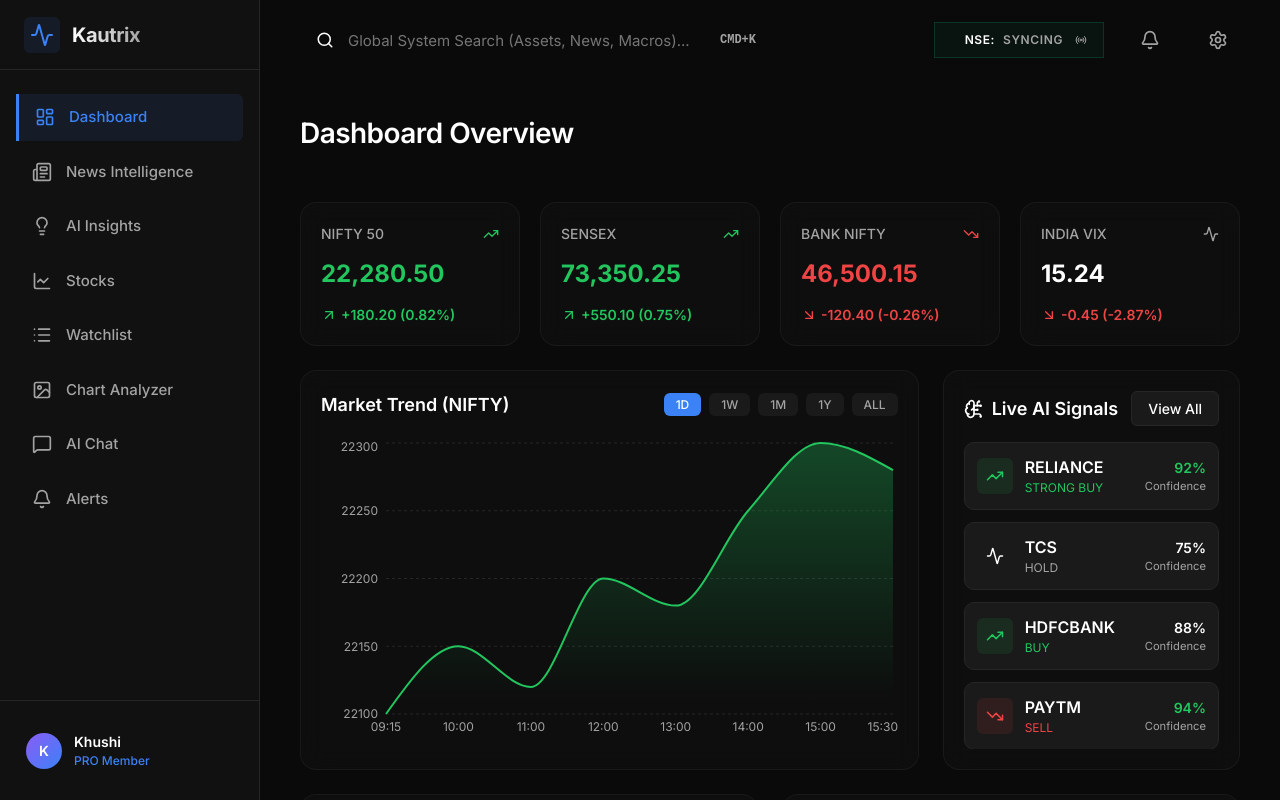
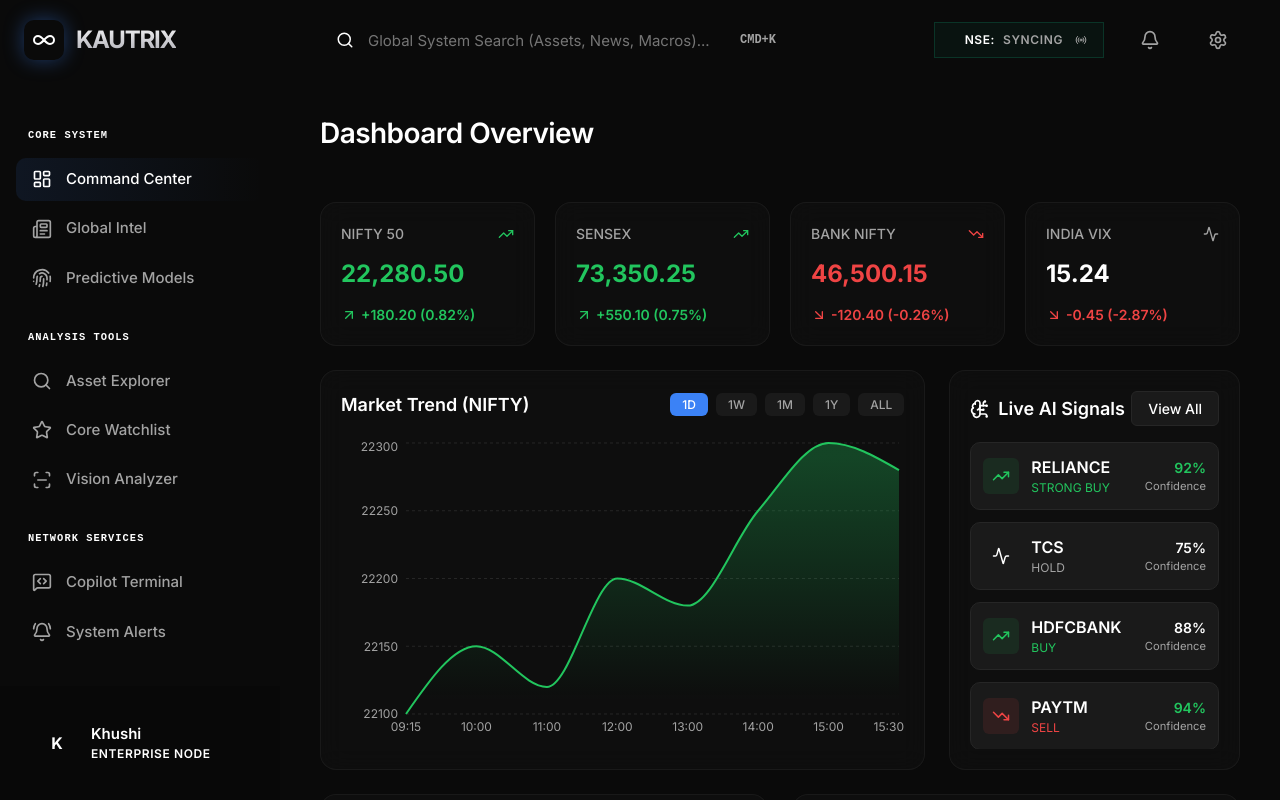
Before and after one commit to anshpatoliya27/Kautrix, a React (Create React App) app: page /dashboard in a window 1280 px wide. Built offline with nearby package versions, Linux system fonts and the light colour scheme.

Commit message:
implement sidebar navigation components

```diff
--- a/src/components/Sidebar.css
+++ b/src/components/Sidebar.css
@@ -1,19 +1,32 @@
+/* Upgraded Sidebar Styles */
 .sidebar {
-    width: 260px;
-    background-color: var(--bg-secondary);
-    border-right: 1px solid var(--border-color);
+    width: 280px;
+    background-color: var(--bg-deep);
+    border-right: 1px solid var(--border-subtle);
     display: flex;
     flex-direction: column;
-    transition: width var(--transition-normal);
+    transition: width var(--transition-smooth);
     z-index: 100;
+    position: relative;
+}
+
+.sidebar::after {
+    content: '';
+    position: absolute;
+    top: 0;
+    right: 0;
+    bottom: 0;
+    width: 1px;
+    background: linear-gradient(180deg, transparent, var(--border-strong), transparent);
+    opacity: 0.5;
 }
 
 .sidebar-header {
-    height: 70px;
+    height: 80px;
     display: flex;
     align-items: center;
     padding: 0 24px;
-    border-bottom: 1px solid var(--border-color);
+    border-bottom: 1px solid var(--border-dim);
 }
 
 .brand {
@@ -23,32 +36,43 @@
 }
 
 .brand-icon {
-    color: var(--accent-blue);
+    color: var(--text-primary);
     display: flex;
     align-items: center;
     justify-content: center;
-    background: rgba(59, 130, 246, 0.1);
-    padding: 6px;
-    border-radius: var(--radius-sm);
+    background: linear-gradient(135deg, var(--blue-600), var(--purple-500));
+    box-shadow: 0 0 20px rgba(59, 130, 246, 0.4);
+    padding: 8px;
+    border-radius: var(--radius-md);
 }
 
 .brand-name {
-    font-size: 1.25rem;
-    font-weight: 700;
-    letter-spacing: -0.02em;
-    background: linear-gradient(90deg, #fff, #a3a3a3);
+    font-size: 1.5rem;
+    font-weight: 800;
+    letter-spacing: -0.05em;
+    background: linear-gradient(180deg, #fff 0%, #a1a1aa 100%);
     -webkit-background-clip: text;
     background-clip: text;
     -webkit-text-fill-color: transparent;
 }
 
 .sidebar-nav {
-    padding: 24px 16px;
+    padding: 32px 16px;
     flex: 1;
     overflow-y: auto;
     display: flex;
     flex-direction: column;
-    gap: 8px;
+    gap: 6px;
+}
+
+.nav-label {
+    font-size: 0.65rem;
+    font-weight: 700;
+    color: var(--text-tertiary);
+    text-transform: uppercase;
+    letter-spacing: 0.1em;
+    margin: 16px 0 8px 12px;
+    font-family: 'JetBrains Mono', monospace;
 }
 
 .nav-item {
@@ -56,59 +80,86 @@
     align-items: center;
     gap: 14px;
     padding: 12px 16px;
-    border-radius: var(--radius-sm);
+    border-radius: var(--radius-md);
     color: var(--text-secondary);
     font-weight: 500;
     font-size: 0.9375rem;
     transition: all var(--transition-fast);
+    position: relative;
+    overflow: hidden;
+}
+
+.nav-item::before {
+    content: '';
+    position: absolute;
+    top: 0;
+    left: 0;
+    bottom: 0;
+    width: 3px;
+    background: var(--blue-500);
+    transform: scaleY(0);
+    transition: transform var(--transition-smooth);
+    transform-origin: center;
 }
 
 .nav-item:hover {
-    background-color: var(--bg-tertiary);
     color: var(--text-primary);
+    background: rgba(255, 255, 255, 0.03);
 }
 
 .nav-item.active {
-    background-color: rgba(59, 130, 246, 0.1);
-    color: var(--accent-blue);
-    border-left: 3px solid var(--accent-blue);
-    border-radius: 0 var(--radius-sm) var(--radius-sm) 0;
+    color: var(--text-primary);
+    background: linear-gradient(90deg, rgba(59, 130, 246, 0.1) 0%, transparent 100%);
+}
+
+.nav-item.active::before {
+    transform: scaleY(1);
 }
 
 .nav-item svg {
     min-width: 20px;
+    color: var(--text-tertiary);
+    transition: color var(--transition-fast);
+}
+
+.nav-item.active svg {
+    color: var(--blue-500);
 }
 
 .sidebar-footer {
-    padding: 20px 16px;
-    border-top: 1px solid var(--border-color);
+    padding: 24px;
+    border-top: 1px solid var(--border-dim);
+    background: rgba(0, 0, 0, 0.2);
 }
 
 .user-profile {
     display: flex;
     align-items: center;
-    gap: 12px;
-    padding: 10px;
-    border-radius: var(--radius-sm);
+    gap: 14px;
+    padding: 12px;
+    border-radius: var(--radius-lg);
     cursor: pointer;
-    transition: background-color var(--transition-fast);
+    transition: all var(--transition-fast);
+    border: 1px solid transparent;
 }
 
 .user-profile:hover {
-    background-color: var(--bg-tertiary);
+    background: var(--bg-surface-elevated);
+    border-color: var(--border-subtle);
 }
 
 .avatar {
-    width: 36px;
-    height: 36px;
-    border-radius: 50%;
-    background: linear-gradient(135deg, var(--accent-purple), var(--accent-blue));
+    width: 40px;
+    height: 40px;
+    border-radius: 12px;
+    background: linear-gradient(135deg, var(--bg-surface-highlight), var(--bg-surface));
+    border: 1px solid var(--border-strong);
     display: flex;
     align-items: center;
     justify-content: center;
-    color: white;
-    font-weight: 600;
-    font-size: 0.875rem;
+    color: var(--text-primary);
+    font-weight: 700;
+    font-size: 1rem;
 }
 
 .user-info {
@@ -117,13 +168,14 @@
 }
 
 .user-name {
-    font-size: 0.875rem;
+    font-size: 0.9375rem;
     font-weight: 600;
     color: var(--text-primary);
 }
 
 .user-plan {
     font-size: 0.75rem;
-    color: var(--accent-blue);
-    font-weight: 500;
+    color: var(--purple-500);
+    font-weight: 600;
+    letter-spacing: 0.05em;
 }
--- a/src/components/Sidebar.jsx
+++ b/src/components/Sidebar.jsx
@@ -3,26 +3,32 @@
 import {
     LayoutDashboard,
     Newspaper,
-    Lightbulb,
-    LineChart,
-    List,
-    Image as ImageIcon,
-    MessageSquare,
-    Bell,
-    Activity
+    Fingerprint,
+    Search,
+    Star,
+    ScanLine,
+    MessageSquareCode,
+    BellRing,
+    Infinity
 } from 'lucide-react';
 import './Sidebar.css';
 
 const Sidebar = () => {
-    const navItems = [
-        { name: 'Dashboard', path: '/dashboard', icon: <LayoutDashboard size={20} /> },
-        { name: 'News Intelligence', path: '/news', icon: <Newspaper size={20} /> },
-        { name: 'AI Insights', path: '/insights', icon: <Lightbulb size={20} /> },
-        { name: 'Stocks', path: '/stocks', icon: <LineChart size={20} /> },
-        { name: 'Watchlist', path: '/watchlist', icon: <List size={20} /> },
-        { name: 'Chart Analyzer', path: '/chart-analyzer', icon: <ImageIcon size={20} /> },
-        { name: 'AI Chat', path: '/chat', icon: <MessageSquare size={20} /> },
-        { name: 'Alerts', path: '/alerts', icon: <Bell size={20} /> },
+    const mainNav = [
+        { name: 'Command Center', path: '/dashboard', icon: <LayoutDashboard size={20} /> },
+        { name: 'Global Intel', path: '/news', icon: <Newspaper size={20} /> },
+        { name: 'Predictive Models', path: '/insights', icon: <Fingerprint size={20} /> },
+    ];
+
+    const toolsNav = [
+        { name: 'Asset Explorer', path: '/stocks', icon: <Search size={20} /> },
+        { name: 'Core Watchlist', path: '/watchlist', icon: <Star size={20} /> },
+        { name: 'Vision Analyzer', path: '/chart-analyzer', icon: <ScanLine size={20} /> },
+    ];
+
+    const systemNav = [
+        { name: 'Copilot Terminal', path: '/chat', icon: <MessageSquareCode size={20} /> },
+        { name: 'System Alerts', path: '/alerts', icon: <BellRing size={20} /> },
     ];
 
     return (
@@ -30,14 +36,39 @@
             <div className="sidebar-header">
                 <div className="brand">
                     <div className="brand-icon">
-                        <Activity size={24} />
+                        <Infinity size={24} color="#fff" />
                     </div>
-                    <span className="brand-name">Kautrix</span>
+                    <span className="brand-name">KAUTRIX</span>
                 </div>
             </div>
 
             <nav className="sidebar-nav">
-                {navItems.map((item) => (
+                <div className="nav-label">Core System</div>
+                {mainNav.map((item) => (
+                    <NavLink
+                        to={item.path}
+                        key={item.name}
+                        className={({ isActive }) => `nav-item ${isActive ? 'active' : ''}`}
+                    >
+                        {item.icon}
+                        <span>{item.name}</span>
+                    </NavLink>
+                ))}
+
+                <div className="nav-label" style={{ marginTop: '24px' }}>Analysis Tools</div>
+                {toolsNav.map((item) => (
+                    <NavLink
+                        to={item.path}
+                        key={item.name}
+                        className={({ isActive }) => `nav-item ${isActive ? 'active' : ''}`}
+                    >
+                        {item.icon}
+                        <span>{item.name}</span>
+                    </NavLink>
+                ))}
+
+                <div className="nav-label" style={{ marginTop: '24px' }}>Network Services</div>
+                {systemNav.map((item) => (
                     <NavLink
                         to={item.path}
                         key={item.name}
@@ -50,13 +81,13 @@
             </nav>
 
             <div className="sidebar-footer">
-                <div className="user-profile">
+                <NavLink to="/profile" className="user-profile" style={{ textDecoration: 'none' }}>
                     <div className="avatar">K</div>
                     <div className="user-info">
                         <span className="user-name">Khushi</span>
-                        <span className="user-plan">PRO Member</span>
+                        <span className="user-plan">ENTERPRISE NODE</span>
                     </div>
-                </div>
+                </NavLink>
             </div>
         </aside>
     );
```
